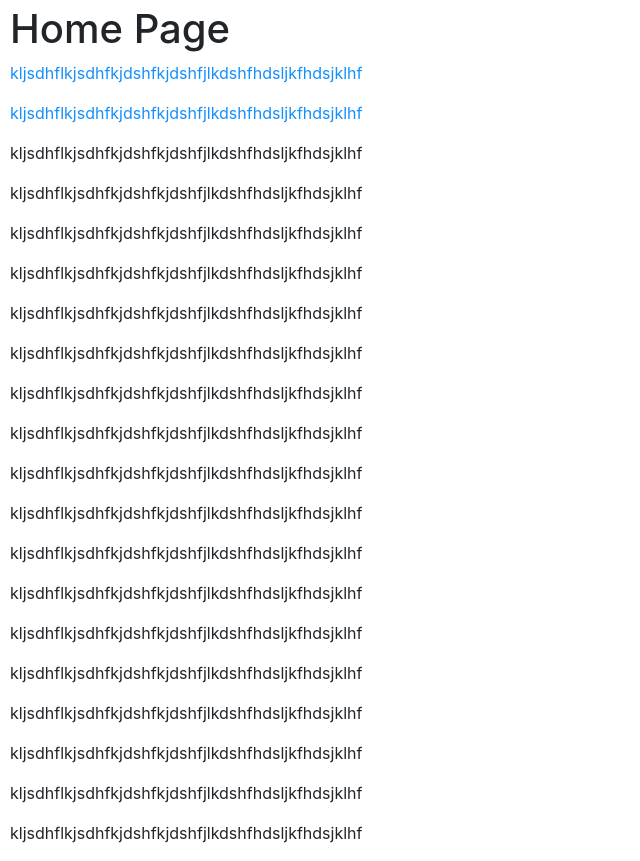
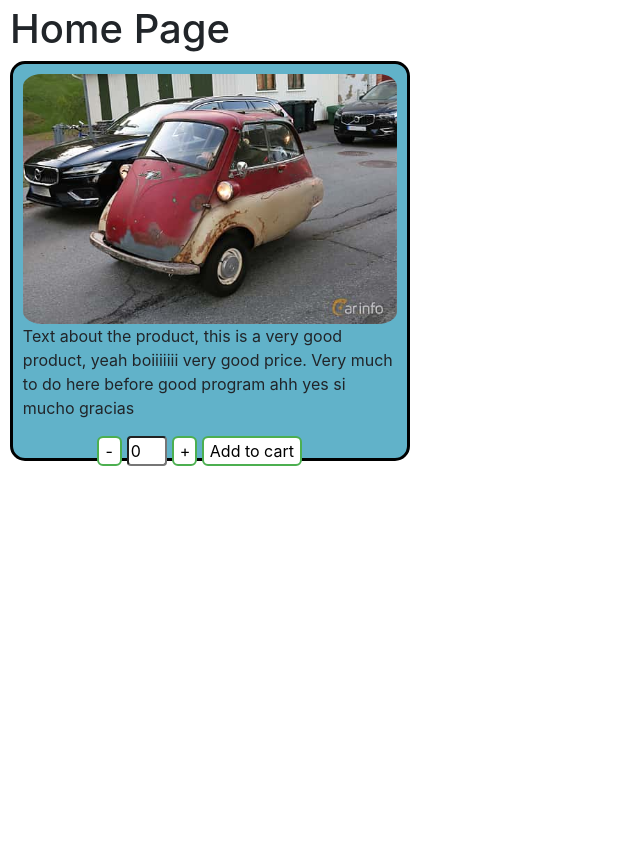
Before and after one commit to JohanOlsson99/D0018E_Databaser, a Flask app: page / in a window 1280 px wide. Shown: the part 70-931 px from the top of the page, without its empty margins (0-640 px from the left). After the commit the page ends 536 px from the top, so only its background shows below. Run offline with Flask 2, Linux system fonts and the light colour scheme; some libraries are stand-ins or nearby versions.

Commit message:
fixed so you can see the items from home

```diff
--- a/Run.py
+++ b/Run.py
@@ -6,11 +6,20 @@ app = Flask(__name__, static_url_path='/static')
 
 app.config['SECRET_KEY'] = 'd986e15d678b0a18d2ea47ccfc47e1ad'
 
-@app.route("/")
-@app.route("/home")
+@app.route("/", methods=['GET', 'POST'])
+@app.route("/home", methods=['GET', 'POST'])
 def home():
-    #return render_template('itemBlock.html', title="homenot")
-    return render_template('home.html', title="home")
+    form = AddToCart()
+    checkIfAddedToCart(form)
+    return render_template('home.html', title="home", form=form)
+
+def checkIfAddedToCart(form):
+    if form.validate_on_submit():
+        flash('Successfully added ' + str(form.howManyToCart.data) + ' of your items to your cart', 'success')
+
+    elif ((form.addToCart.data == True) and (not form.validate_on_submit())):
+        flash('Couldn\'t add your items to your cart. Did you know you can only add 1 to 100 items not more or less',
+              'danger')
 
 
 @app.route("/varukorg")
@@ -36,16 +45,18 @@ def betalning():
     form = PaymentForm()
     return render_template('betalning.html', title='betalning', form=form)
 
-@app.route("/itemblock", methods=['GET', 'POST'])
-def itemBlockAddToCart():
-    form = AddToCart()
 
-    if form.validate_on_submit():
-        flash('Successfully added ' + str(form.howManyToCart.data) + ' of your items to your cart', 'success')
 
-    elif ((form.addToCart.data == True) and (not form.validate_on_submit())):
-        flash('Couldn\'t add your items to your cart. Did you know you can only add 1 to 100 items not more or less', 'danger')
-    return render_template('itemBlock.html', title='block', form=form)
+#@app.route("/itemblock", methods=['GET', 'POST'])
+#def itemBlockAddToCart():
+#    form = AddToCart()
+#
+#    if form.validate_on_submit():
+#        flash('Successfully added ' + str(form.howManyToCart.data) + ' of your items to your cart', 'success')
+#
+#    elif ((form.addToCart.data == True) and (not form.validate_on_submit())):
+#        flash('Couldn\'t add your items to your cart. Did you know you can only add 1 to 100 items not more or less', 'danger')
+#    return render_template('itemBlock.html', title='block', form=form)
 
 
 
--- a/templates/home.html
+++ b/templates/home.html
@@ -3,41 +3,9 @@
 <div>
     <h1>Home Page</h1>
 
+    {% include 'itemBlock.html' %}
 
-    <p class="co">kljsdhflkjsdhfkjdshfkjdshfjlkdshfhdsljkfhdsjklhf</p>
-    <p style="color: #148ffe">kljsdhflkjsdhfkjdshfkjdshfjlkdshfhdsljkfhdsjklhf</p>
-    <p>kljsdhflkjsdhfkjdshfkjdshfjlkdshfhdsljkfhdsjklhf</p>
-    <p>kljsdhflkjsdhfkjdshfkjdshfjlkdshfhdsljkfhdsjklhf</p>
-    <p>kljsdhflkjsdhfkjdshfkjdshfjlkdshfhdsljkfhdsjklhf</p>
-    <p>kljsdhflkjsdhfkjdshfkjdshfjlkdshfhdsljkfhdsjklhf</p>
-    <p>kljsdhflkjsdhfkjdshfkjdshfjlkdshfhdsljkfhdsjklhf</p>
-    <p>kljsdhflkjsdhfkjdshfkjdshfjlkdshfhdsljkfhdsjklhf</p>
-    <p>kljsdhflkjsdhfkjdshfkjdshfjlkdshfhdsljkfhdsjklhf</p>
-    <p>kljsdhflkjsdhfkjdshfkjdshfjlkdshfhdsljkfhdsjklhf</p>
-    <p>kljsdhflkjsdhfkjdshfkjdshfjlkdshfhdsljkfhdsjklhf</p>
-    <p>kljsdhflkjsdhfkjdshfkjdshfjlkdshfhdsljkfhdsjklhf</p>
-    <p>kljsdhflkjsdhfkjdshfkjdshfjlkdshfhdsljkfhdsjklhf</p>
-    <p>kljsdhflkjsdhfkjdshfkjdshfjlkdshfhdsljkfhdsjklhf</p>
-    <p>kljsdhflkjsdhfkjdshfkjdshfjlkdshfhdsljkfhdsjklhf</p>
-    <p>kljsdhflkjsdhfkjdshfkjdshfjlkdshfhdsljkfhdsjklhf</p>
-    <p>kljsdhflkjsdhfkjdshfkjdshfjlkdshfhdsljkfhdsjklhf</p>
-    <p>kljsdhflkjsdhfkjdshfkjdshfjlkdshfhdsljkfhdsjklhf</p>
-    <p>kljsdhflkjsdhfkjdshfkjdshfjlkdshfhdsljkfhdsjklhf</p>
-    <p>kljsdhflkjsdhfkjdshfkjdshfjlkdshfhdsljkfhdsjklhf</p>
 </div>
-<!----
 
-    {% for post in posts %}
-        <article class="media content-section">
-          <div class="media-body">
-            <div class="article-metadata">
-              <a class="mr-2" href="#">{{ post.author }}</a>
-              <small class="text-muted">{{ post.date_posted }}</small>
-            </div>
-            <h2><a class="article-title" href="#">{{ post.title }}</a></h2>
-            <p class="article-content">{{ post.content }}</p>
-          </div>
-        </article>
-    {% endfor %}
-    -->
-{% endblock content %}
+
+{% endblock %}
--- a/templates/itemBlock.html
+++ b/templates/itemBlock.html
@@ -1,8 +1,3 @@
-{% extends "layout.html" %}
-{% block content%}
-{{ super() }}
-
-
 <link rel="stylesheet" type="text/css" href="{{ url_for('static', filename='itemBlock.css') }}">
 
 <div class="block-class">
@@ -39,24 +34,6 @@
         </form>
     </div>
 
-
-<!--
-    <div class="block-add-to-cart-class">
-
-        <div class="counter-minus-div-class">
-            <button class="counter-minus plusMinusBtn">-</button>
-        </div>
-        <div class="counter-div-class">
-            <h5 class="counter-display">(..)</h5>
-        </div>
-        <div class="counter-plus-div-class">
-            <button class="counter-plus plusMinusBtn">+</button>
-        </div>
-        <div class="buy-button-div-class">
-            <button class="send-to-cart-button" onclick="sendToCart()">Add to cart</button>
-        </div>
-
-    -->
     </div>
 
     <script>
@@ -97,5 +74,3 @@
 
 
 </div>
-
-{% endblock %}
```
